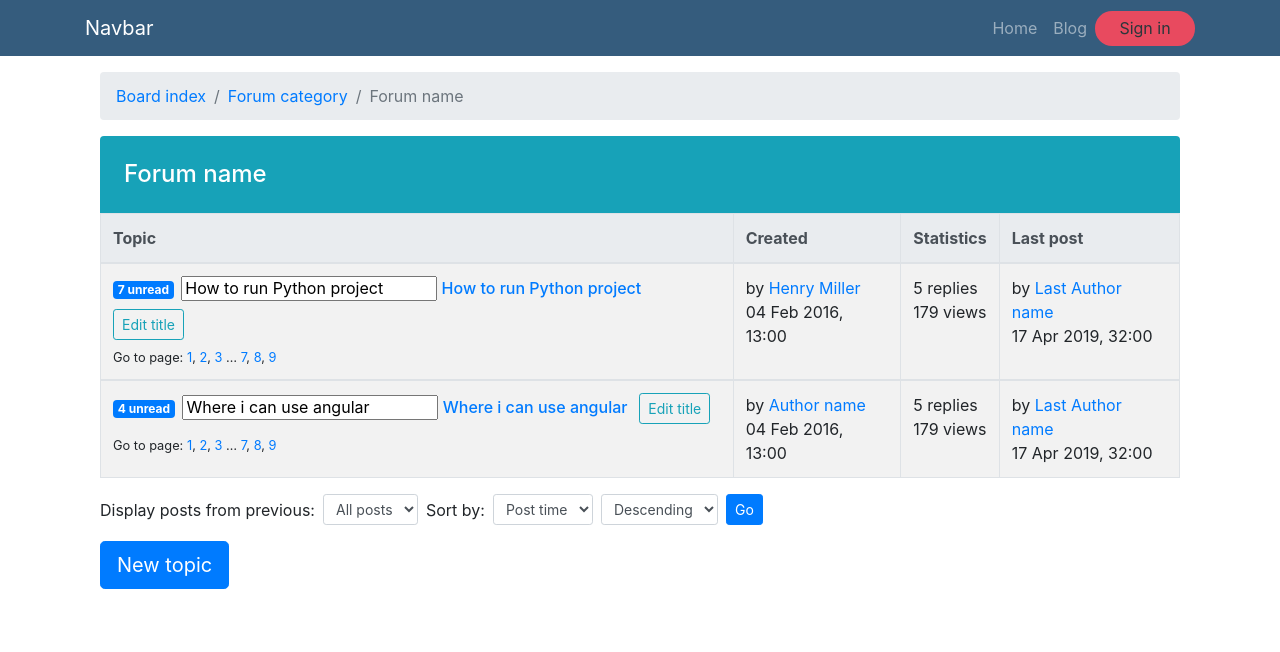
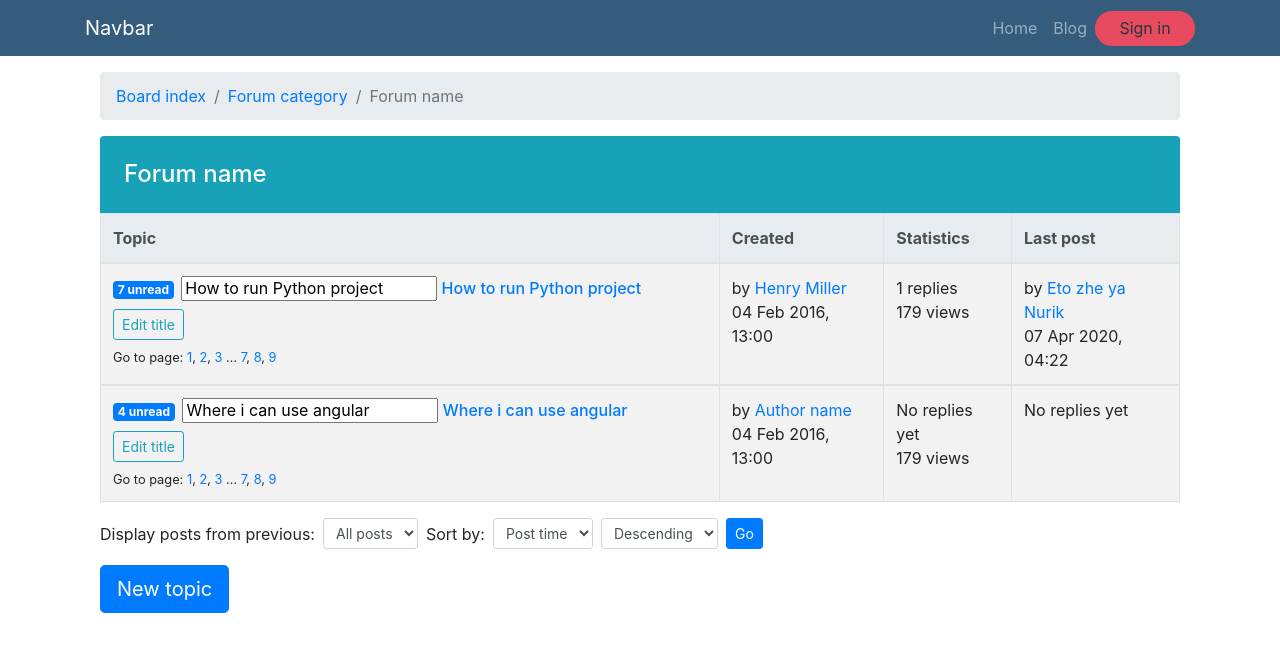
Before and after one commit to nnbzh/ForumProject, an Angular app: page /forum/1 in a window 1280 px wide. Shown: the top 652 px of the page. Built offline with nearby package versions, Linux system fonts and the light colour scheme.

Commit message:
replies count fixed

```diff
--- a/src/app/forum/forum.component.html
+++ b/src/app/forum/forum.component.html
@@ -40,12 +40,15 @@
             <div>{{ topic.date | date:'dd MMM y, mm:ss' }}</div>
           </td>
           <td>
-            <div>{{ topic.replies }} replies</div>
+            <div *ngIf = "topic.comments && topic.comments.length>0; else noComments">{{ topic.comments.length }} replies</div>
             <div>{{ topic.views }} views</div>
           </td>
           <td>
-            <div>by <a href="#">{{ topic.last_author }}</a></div>
-            <div>{{ topic.last_date | date:'dd MMM y, mm:ss' }}</div>
+            <div *ngIf = "topic.comments && topic.comments.length>0; else noComments">
+            <div>by <a href="#">{{ topic.comments[topic.comments.length-1].author}}</a></div>
+            <div>{{ topic.comments[topic.comments.length-1].date | date:'dd MMM y, mm:ss' }}</div>
+          </div>
+          <ng-template #noComments>No replies yet</ng-template>
           </td>
         </tr>
         </tbody>
```
